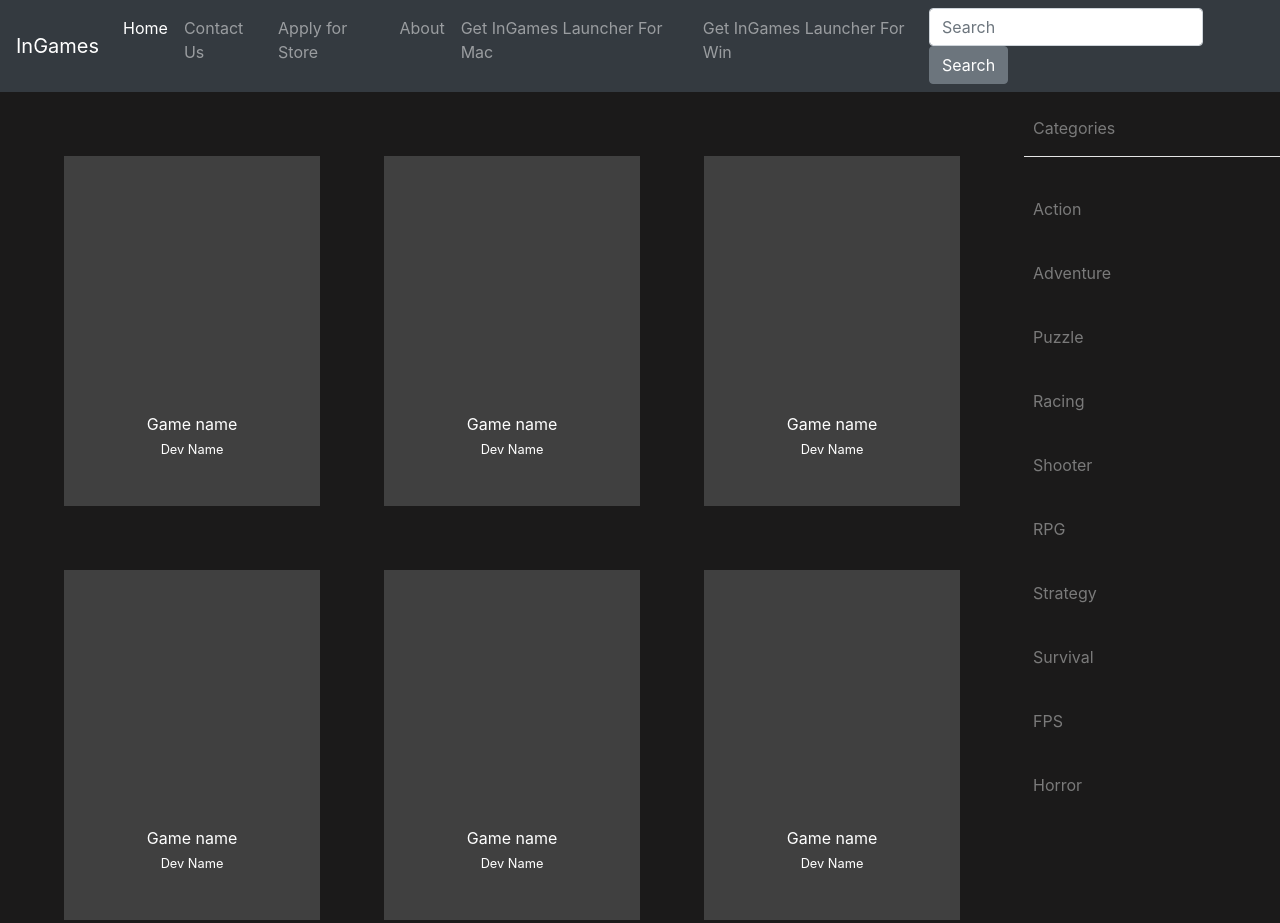
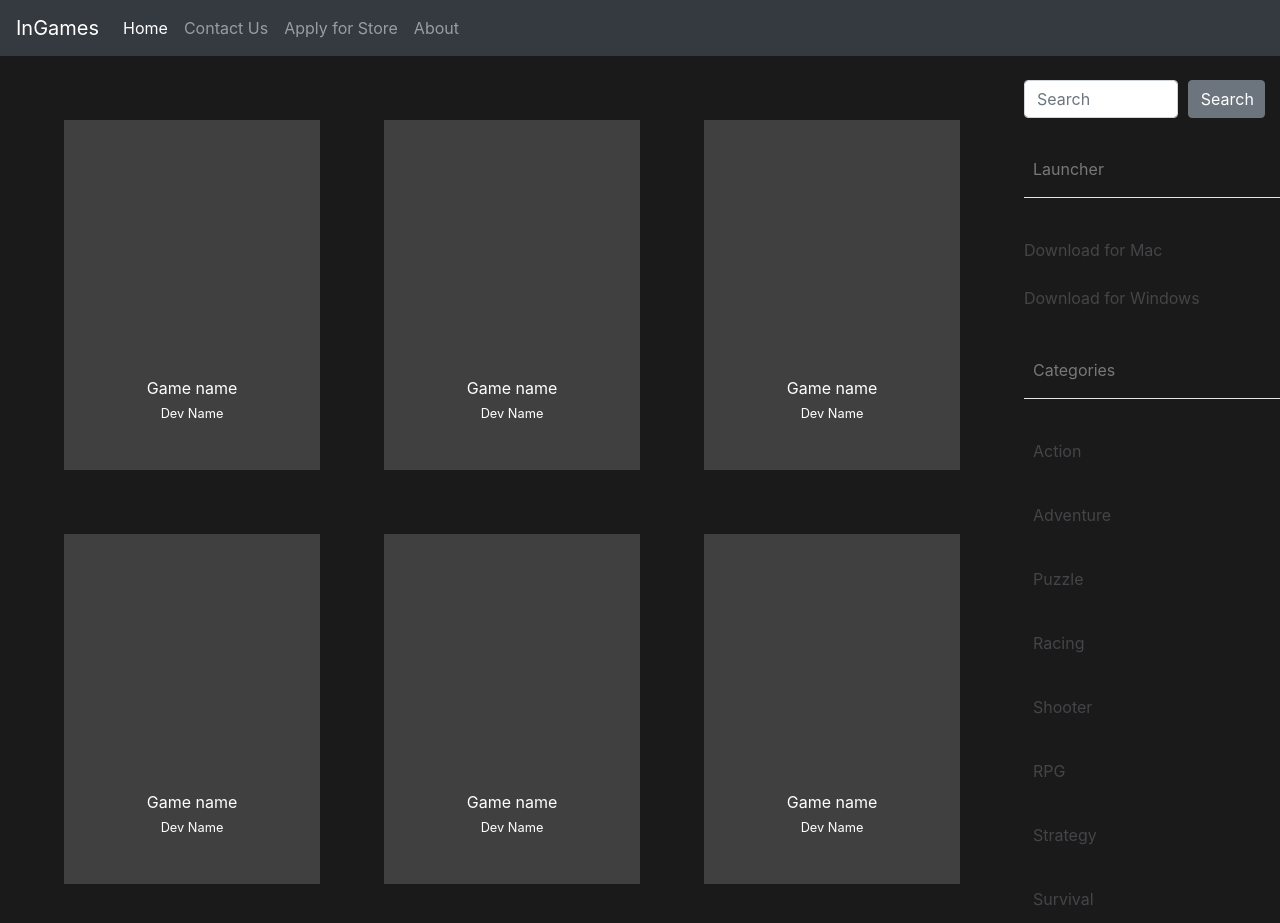
Before and after one commit to KerimcanT/InGamesWebsite, a plain HTML site: page index.html in a window 1280 px wide. Shown: the top 923 px of the page. Drawn offline with nearby package versions, Linux system fonts and the light colour scheme; sample sign-in values are in the browser's storage.

Commit message:
Update index.html

```diff
--- a/index.html
+++ b/index.html
@@ -44,21 +44,30 @@
                 <a class="nav-item nav-link" href="/contact.html">Contact Us</a>
                 <a class="nav-item nav-link" href="/addgame.html">Apply for Store</a>
                 <a class="nav-item nav-link" href="/about.html" tabindex="-1" aria-disabled="true">About</a>
-                <a class="nav-item nav-link" href="https://ingames.ml/InGames%20Launcher%20Mac.zip" tabindex="-1" aria-disabled="true">Get InGames Launcher For Mac</a>
-                &nbsp;
-                <a class="nav-item nav-link" href="https://ingames.ml/InGames%20Launcher%20Mac.zip" tabindex="-1" aria-disabled="true">Get InGames Launcher For Win</a>
-
-                <form class="form-inline" style="float: right;">
-                    <input class="form-control mr-sm-2" type="search" placeholder="Search" aria-label="Search">
-                    <button class="btn btn-secondary my-2 my-sm-0" type="submit">Search</button>
-                </form>
             </div>
         </div>
     </nav>
 
-    <div style="width: 20%; height: 100%; color: rgb(122, 122, 122); float: right;">
+    <div style="width: 20%; height: 100%; color:  #444548; float: right;">
         <br>
-        <p>&nbsp; Categories</p>
+
+        <form>
+            <input class="form-control mr-sm-2" type="search" placeholder="Search" style="float: left; width: 60%;" aria-label="Search">
+            <button class="btn btn-secondary" type="submit" style="float: right; width: 30%; margin-right: 6%;">Search</button>
+        </form>
+
+        <p style="color: rgb(120, 120, 120); margin-top: 30%;">&nbsp; Launcher </p>
+        <hr style="background-color: white;">
+        <br>
+        <a href="https://ingames.ml/InGames%20Launcher%20Mac.zip" style="color: #444548;">Download for Mac</a>
+        <br>
+        <br>
+        <a href="https://ingames.ml/InGames%20Launcher%20Win.zip" style="color: #444548;">Download for Windows</a>
+        <br>
+        <br>
+        <br>
+
+        <p style="color: rgb(120, 120, 120);">&nbsp; Categories</p>
         <hr style="background-color: white;">
         <br>
         <p>&nbsp; Action</p>
```
